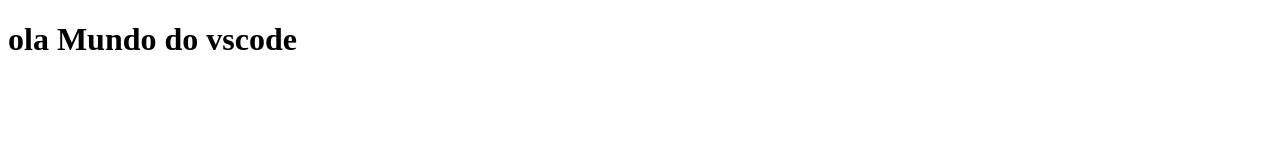
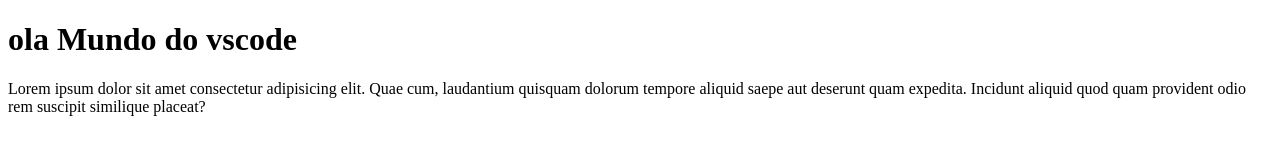
Before and after one commit to Blemosaintjuste/teste-vscode, a plain HTML site: page index.html in a window 1280 px wide. Drawn offline with Linux system fonts and the light colour scheme.

Commit message:
add lorem

```diff
--- a/index.html
+++ b/index.html
@@ -8,5 +8,6 @@
 </head>
 <body>
     <h1>ola Mundo do vscode</h1>
+    <p>Lorem ipsum dolor sit amet consectetur adipisicing elit. Quae cum, laudantium quisquam dolorum tempore aliquid saepe aut deserunt quam expedita. Incidunt aliquid quod quam provident odio rem suscipit similique placeat?</p>
 </body>
 </html>
```
